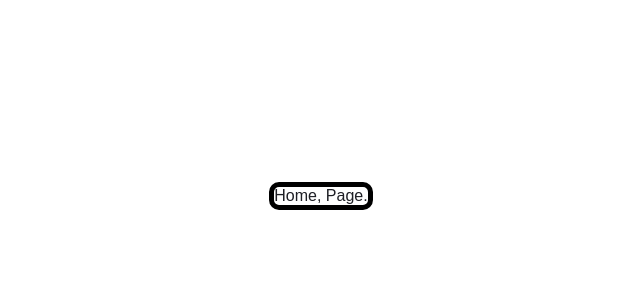
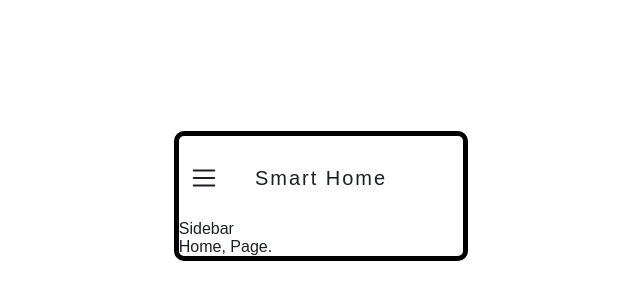
Before and after one commit to KatyTye/mobicom-frontend, a React (Vite) app: page / in a window 1280 px wide. Shown: the part 204-504 px from the top of the page, without its empty margins (319-959 px from the left). Built offline with nearby package versions, Linux system fonts and the light colour scheme.

Commit message:
feat: added header with styling

```diff
--- a/src/Layout.jsx
+++ b/src/Layout.jsx
@@ -1,9 +1,11 @@
 import { Outlet } from "react-router";
+import Header from "./components/Header";
 
 export default function Layout() {
 
 	return (
 		<div id="phone-screen">
+			<Header />
 			<Outlet />
 		</div>
 	)
--- /dev/null
+++ b/src/components/Header.jsx
@@ -0,0 +1,55 @@
+import { PiDotsThreeVerticalBold, PiList } from "react-icons/pi";
+import { HiOutlineChevronLeft } from "react-icons/hi";
+import { useEffect, useState } from "react";
+import { Link, useLocation } from "react-router";
+
+export default function Header() {
+	const [pageTitle, setPageTitle] = useState("");
+	const location = useLocation();
+
+	useEffect(() => {
+		if (location.pathname === "/") {
+			setPageTitle("Smart Home");
+		} else if (location.pathname === "/temp") {
+			setPageTitle("Varme");
+		} else if (location.pathname === "/stat") {
+			setPageTitle("Statistik");
+		} else {
+			setPageTitle("404");
+		}
+	}, [location.pathname]);
+
+	function returnLeftSideIcon() {
+		if (location.pathname === "/temp") {
+			return (
+				<Link to="/">
+					<HiOutlineChevronLeft className="top-content__back" />
+				</Link>
+			);
+		} else if (location.pathname === "/") {
+			return <PiList className="top-content__sidebar" />;
+		}
+
+		return <div></div>;
+	}
+
+	return (
+		<>
+			<header className="top-content">
+				{returnLeftSideIcon()}
+
+				<p className="top-content__title">{pageTitle}</p>
+
+				{location.pathname !== "/" ? (
+					<PiDotsThreeVerticalBold className="top-content__settings" />
+				) : (
+					<div></div>
+				)}
+			</header>
+
+			<div className="side-bar">
+				<p>Sidebar</p>
+			</div>
+		</>
+	);
+}
--- /dev/null
+++ b/src/styles/_header.sass
@@ -0,0 +1,27 @@
+// HEADER STYLING
+.top-content
+	display: grid
+	height: 84.5px
+	font-size: 20px
+	padding: 25px 10px
+	align-items: center
+	grid-template-columns: 1fr 2fr 1fr
+
+	a
+		width: fit-content
+
+	& div
+		height: 30px
+
+	&__title
+		text-align: center
+		letter-spacing: 2px
+
+	&__back, &__sidebar
+		height: 30px
+		cursor: pointer
+
+	&__settings
+		height: 30px
+		cursor: pointer
+		margin-left: auto
--- a/src/styles/main.sass
+++ b/src/styles/main.sass
@@ -1,2 +1,5 @@
 // RESETS
 @use "./_resets.sass"
+
+// HEADER
+@use "./_header.sass"
```
